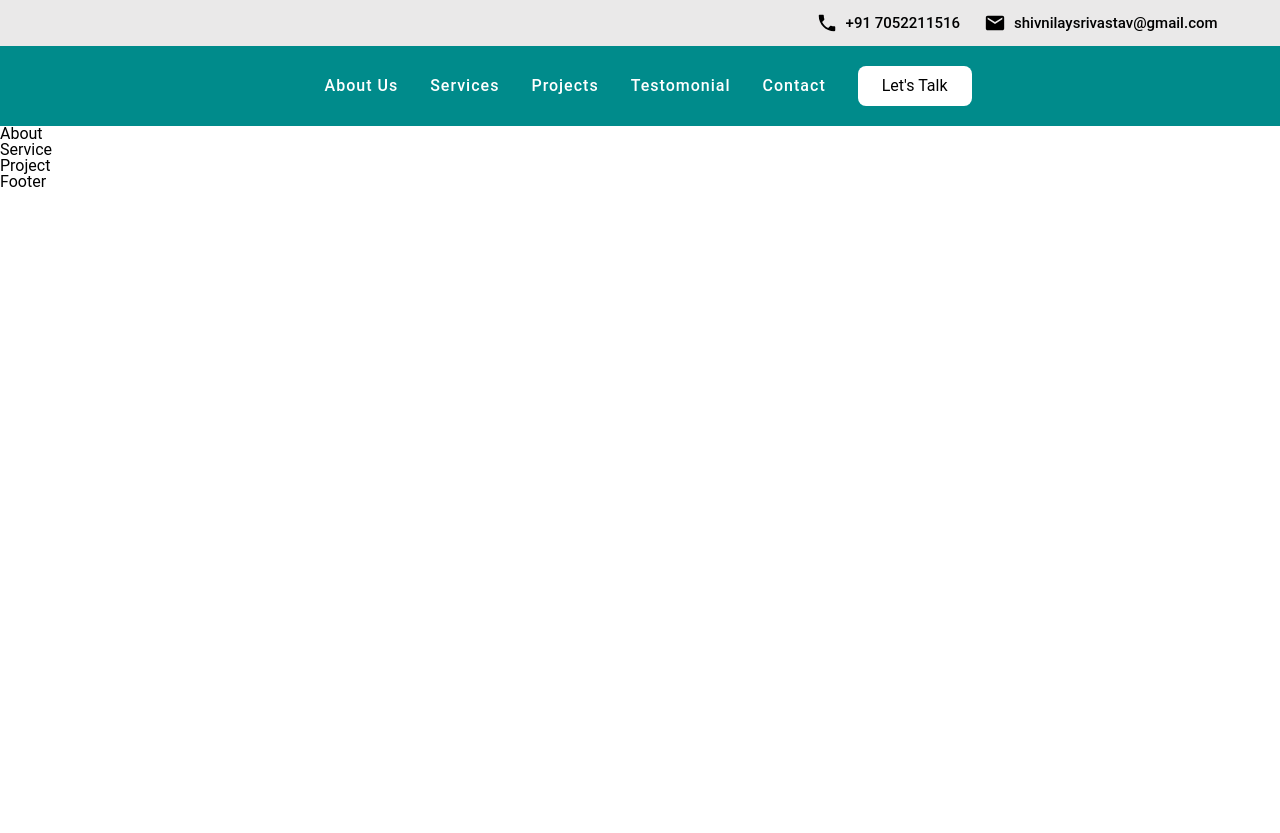
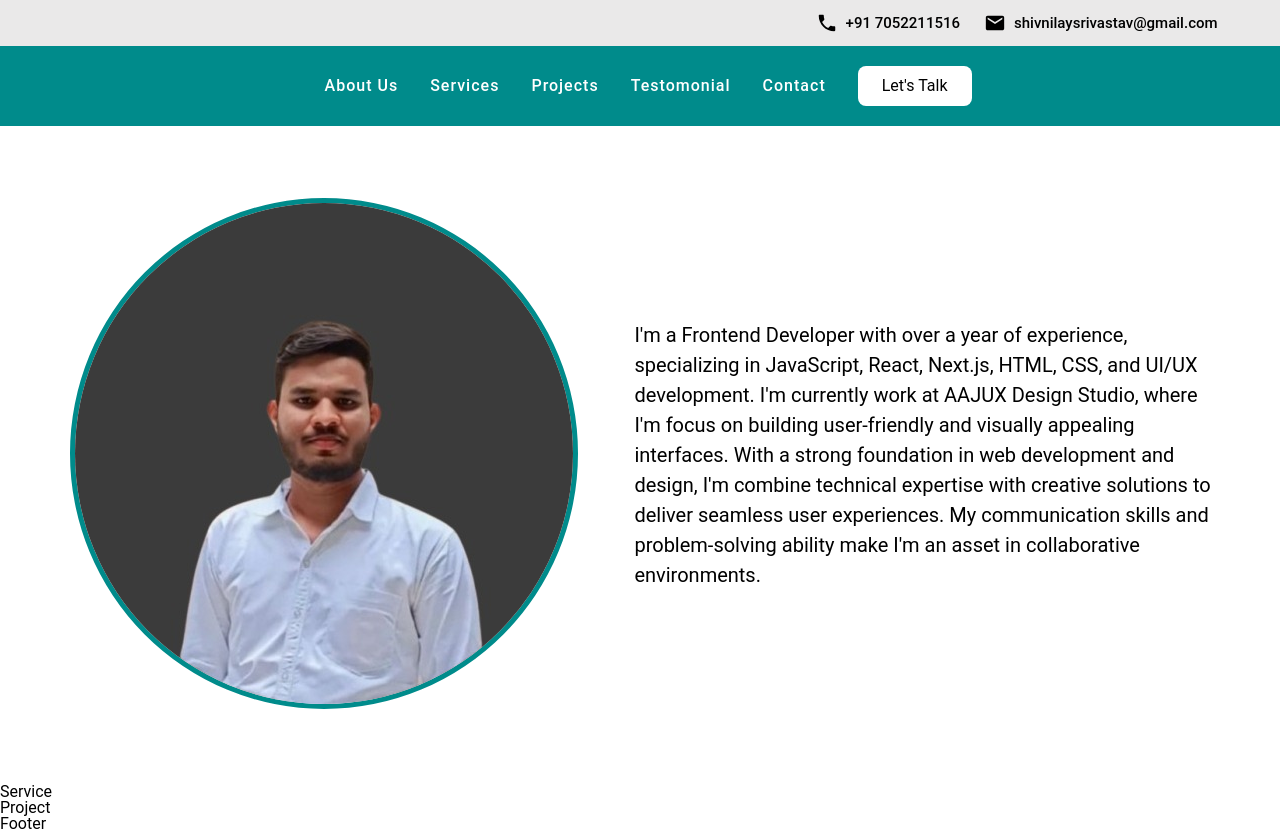
Before and after one commit to Shiv1516/Portfolio, a React (Create React App) app: page / in a window 1280 px wide. Before the commit the page ends 800 px from the top, so only its background shows below. Built offline with nearby package versions, Linux system fonts and the light colour scheme.

Commit message:
file will be updated

```diff
--- a/src/App.css
+++ b/src/App.css
@@ -841,7 +841,7 @@ table {
 
 /* border Style */
 .brd1 {
-  border: 1px solid #d9d9d9;
+  border: 5px solid #008b8b;
 }
 .brd2 {
   border: 1px solid rgba(24, 4, 4, 0.4);
--- a/src/App.js
+++ b/src/App.js
@@ -1,4 +1,3 @@
-import logo from "./logo.svg";
 import "./App.css";
 import Header from "./components/Header";
 import About from "./components/About";
--- a/src/components/About.js
+++ b/src/components/About.js
@@ -1,9 +1,23 @@
-import React from 'react'
+import React from "react";
 
 function About() {
   return (
-    <div>About</div>
-  )
+    <div className="wrapper df aic ptb40">
+      <div className="about-left p32">
+        <img src="/images/img_01.jpg" alt="img" className="br50 brd1" />
+      </div>
+      <div className="flx1 p24 lh30 fs20">
+        I'm a Frontend Developer with over a year of experience, specializing in
+        JavaScript, React, Next.js, HTML, CSS, and UI/UX development. I'm
+        currently work at AAJUX Design Studio, where I'm focus on building
+        user-friendly and visually appealing interfaces. With a strong
+        foundation in web development and design, I'm combine technical
+        expertise with creative solutions to deliver seamless user experiences.
+        My communication skills and problem-solving ability make I'm an asset in
+        collaborative environments.
+      </div>
+    </div>
+  );
 }
 
-export default About
+export default About;
```
Also changed, not shown: public/images/img_01.jpg (added).
